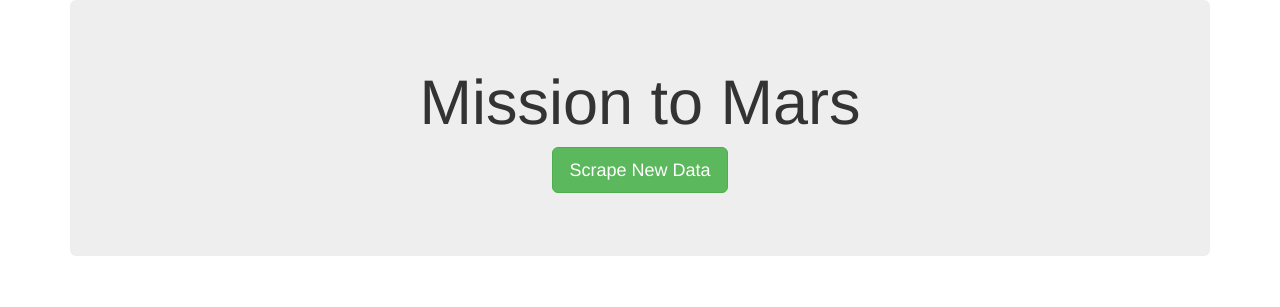
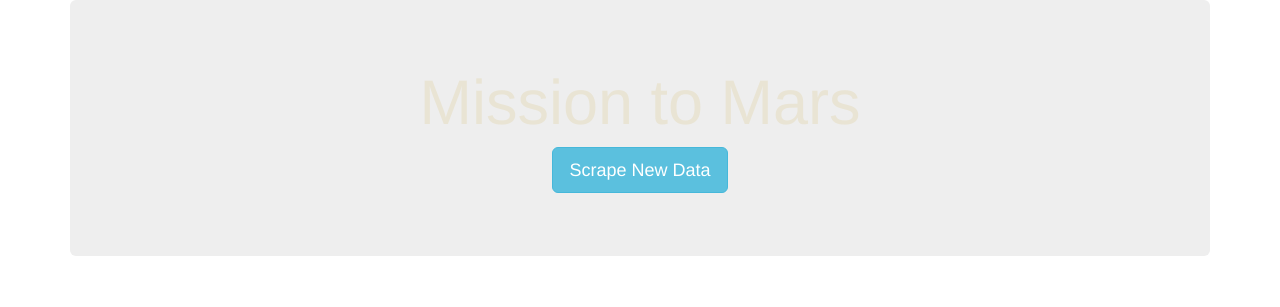
Before and after one commit to kaylaisnomyname/Mission-to-Mars, a Flask app: page / in a window 1280 px wide. Shown: the top 307 px of the page. Run offline with Flask 2, Linux system fonts and the light colour scheme; data that the repository does not hold is empty; some libraries are stand-ins or nearby versions.

Commit message:
final submit for challenge 10, all files worked

```diff
--- a/app.py
+++ b/app.py
@@ -1,7 +1,6 @@
 # challenge 10
 # worked
-# need to clean-up before submitting
-#
+
 # imports
 from flask import Flask, render_template, redirect, url_for
 from flask_pymongo import PyMongo
@@ -25,6 +24,5 @@ def scrape():
    mars.update({}, mars_data, upsert=True)
    return redirect('/', code=302)
 
-
 if __name__ == "__main__":
    app.run()
--- a/scraping.py
+++ b/scraping.py
@@ -1,7 +1,5 @@
 # challenge 10
 # worked
-# need to clean-up before submission
-
 
 # Import Splinter, BeautifulSoup, and Pandas
 from splinter import Browser
@@ -9,7 +7,6 @@ from bs4 import BeautifulSoup as soup
 import pandas as pd
 import datetime as dt
 from webdriver_manager.chrome import ChromeDriverManager
-
 
 def scrape_all():
     # Initiate headless driver for deployment
@@ -106,7 +103,7 @@ def mars_facts():
 def hemisphere_info():
     # D1
     executable_path = {'executable_path': ChromeDriverManager().install()}
-    browser = Browser('chrome', **executable_path, headless=False)
+    browser = Browser('chrome', **executable_path, headless=True)
     # 1. Use browser to visit the URL
     url = 'https://marshemispheres.com/'
     browser.visit(url)
--- a/templates/index.html
+++ b/templates/index.html
@@ -1,4 +1,4 @@
-<!-- this is the index.html for challenge 10-->
+<!-- this is the index.html for challenge 10, worked-->
 <!DOCTYPE html>
 <html lang="en">
   <head>
@@ -19,9 +19,9 @@
     <div class="container">
       <!-- Add Jumbotron to Header -->
       <div class="jumbotron text-center">
-        <h1>Mission to Mars</h1>
+        <h1 style="color:#E9E4D4;">Mission to Mars</h1>
         <!-- Add a button to activate scraping script-->
-        <p><a class="btn btn-success btn-lg" href="/scrape" role="button">Scrape New Data</a></p>
+        <p><a class="btn btn-info btn-lg" href="/scrape" role="button">Scrape New Data</a></p>
       </div>
 
       <!-- Add section for Mars News -->
```
Also changed, not shown: 1 other file.
